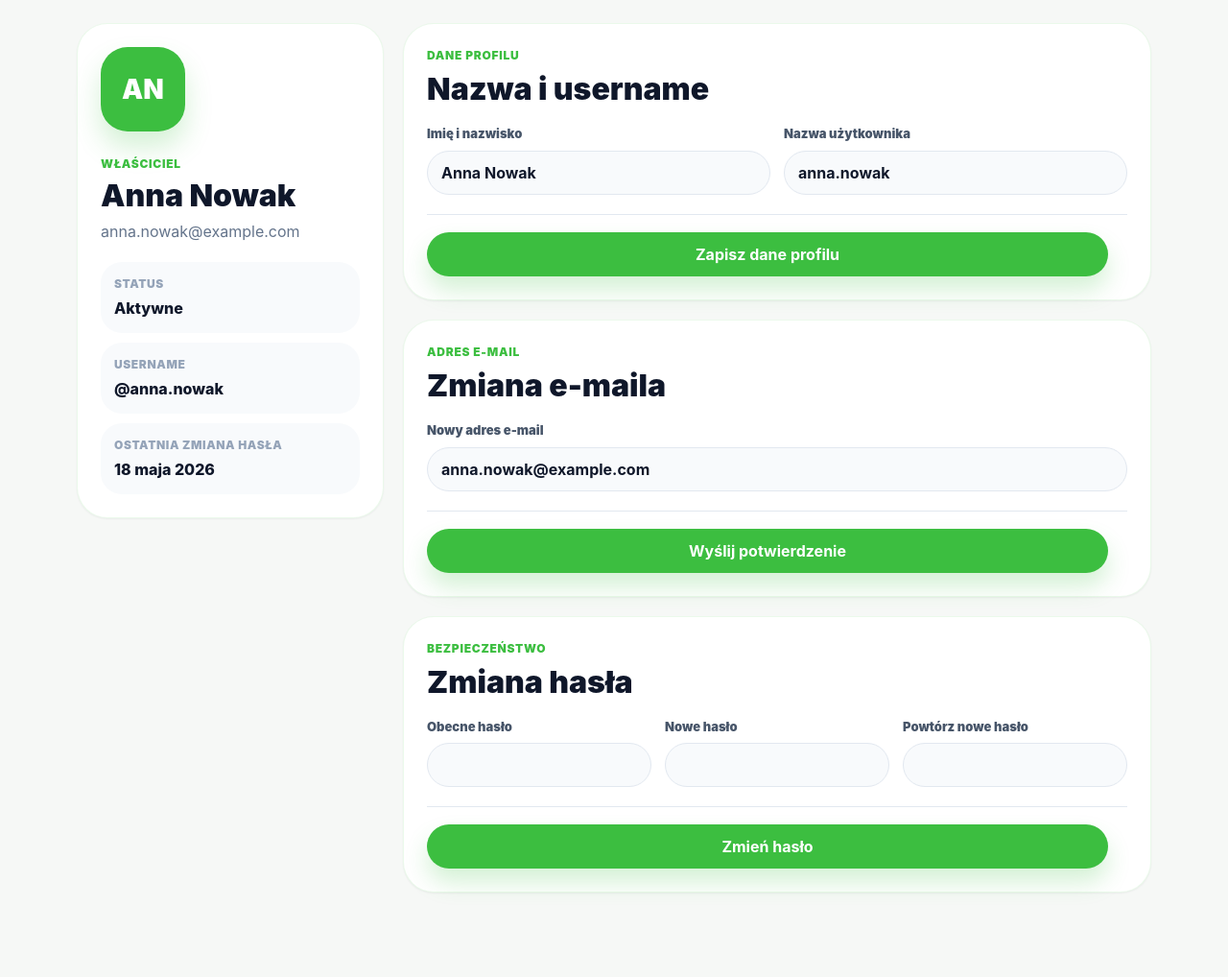
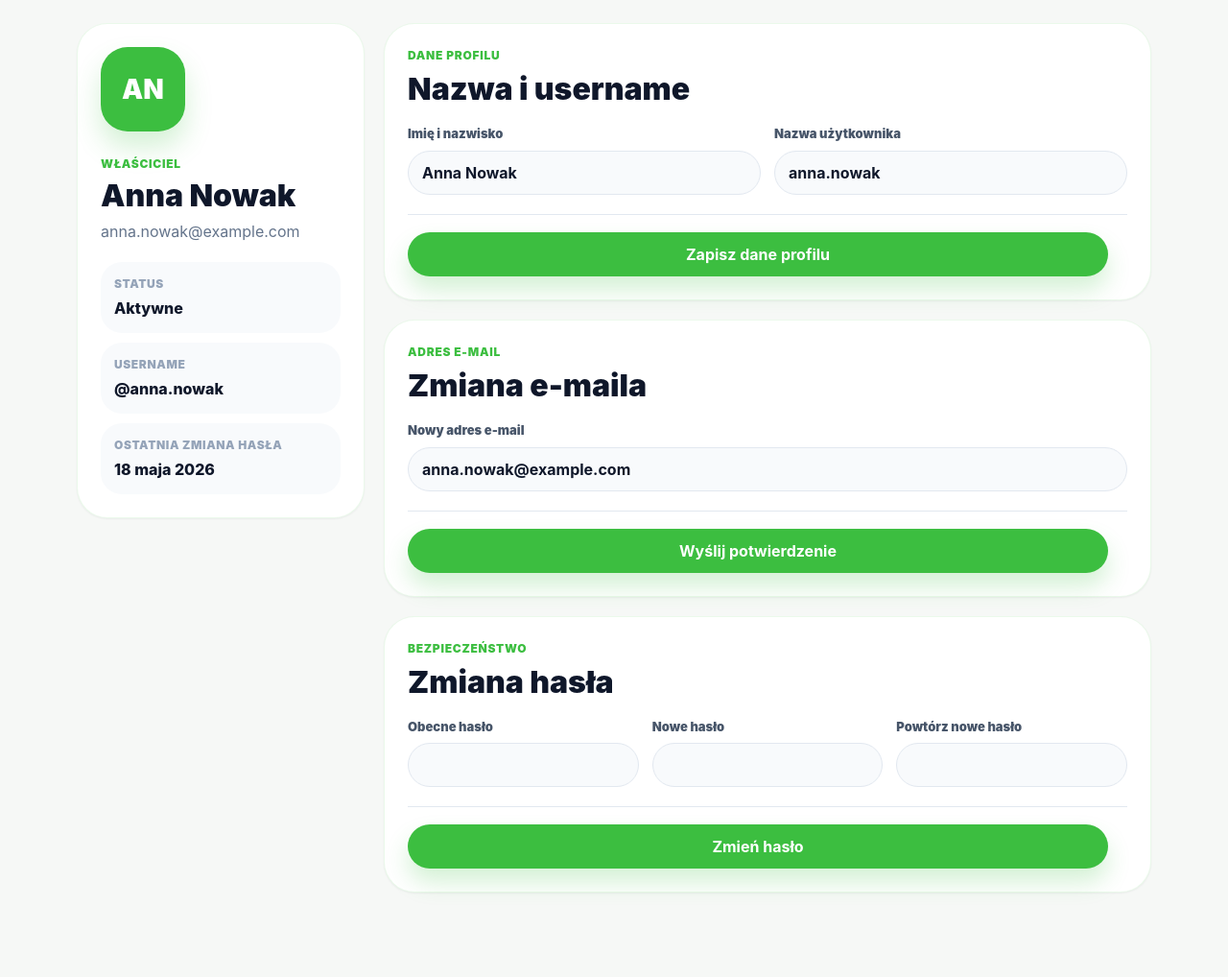
Before and after one commit to danielryz/meal-planner, a PHP site: page /settings in a window 1280 px wide. Shown: the part 202-1220 px from the top of the page at 96% size. Run offline with PHP 8.4, Linux system fonts and the light colour scheme.

Commit message:
fix(frontend): prevent settings summary overflow
- allow settings sidebars to shrink within their layout grid

- wrap long summary values such as notification email addresses

```diff
--- a/public/styles/views/notification-settings.css
+++ b/public/styles/views/notification-settings.css
@@ -79,7 +79,7 @@
 }
 
 .notification-content {
-  grid-template-columns: 320px minmax(0, 1fr);
+  grid-template-columns: minmax(0, 300px) minmax(0, 1fr);
   align-items: start;
 }
 
@@ -90,6 +90,7 @@
 .notification-summary,
 .notification-panel,
 .notification-card {
+  min-width: 0;
   border: 1px solid rgba(60, 190, 64, 0.1);
   border-radius: 32px;
   background: #ffffff;
@@ -104,6 +105,13 @@
 .notification-summary {
   position: sticky;
   top: 104px;
+}
+
+.notification-summary > *,
+.notification-summary h2,
+.notification-summary p {
+  min-width: 0;
+  overflow-wrap: anywhere;
 }
 
 .notification-summary__icon {
@@ -147,6 +155,7 @@
   color: #0f172a;
   font-weight: 800;
   margin: 0;
+  overflow-wrap: anywhere;
 }
 
 .notification-list {
--- a/public/styles/views/preferences.css
+++ b/public/styles/views/preferences.css
@@ -78,7 +78,7 @@
 }
 
 .preferences-content {
-  grid-template-columns: 320px minmax(0, 1fr);
+  grid-template-columns: minmax(0, 300px) minmax(0, 1fr);
   align-items: start;
 }
 
@@ -88,6 +88,7 @@
 
 .preferences-summary,
 .preferences-card {
+  min-width: 0;
   border: 1px solid rgba(60, 190, 64, 0.1);
   border-radius: 32px;
   background: #ffffff;
@@ -98,6 +99,13 @@
 .preferences-summary {
   position: sticky;
   top: 104px;
+}
+
+.preferences-summary > *,
+.preferences-summary h2,
+.preferences-summary p {
+  min-width: 0;
+  overflow-wrap: anywhere;
 }
 
 .preferences-summary__icon {
@@ -141,9 +149,11 @@
   color: #0f172a;
   font-weight: 800;
   margin: 0;
+  overflow-wrap: anywhere;
 }
 
 .preferences-panel {
+  min-width: 0;
   align-content: start;
 }
 
--- a/public/styles/views/settings.css
+++ b/public/styles/views/settings.css
@@ -78,7 +78,7 @@
 }
 
 .settings-content {
-  grid-template-columns: 320px minmax(0, 1fr);
+  grid-template-columns: minmax(0, 300px) minmax(0, 1fr);
   align-items: start;
 }
 
@@ -88,6 +88,7 @@
 
 .settings-summary,
 .settings-card {
+  min-width: 0;
   border: 1px solid rgba(60, 190, 64, 0.1);
   border-radius: 32px;
   background: #ffffff;
@@ -98,6 +99,13 @@
 .settings-summary {
   position: sticky;
   top: 104px;
+}
+
+.settings-summary > *,
+.settings-summary h2,
+.settings-summary p {
+  min-width: 0;
+  overflow-wrap: anywhere;
 }
 
 .settings-summary__avatar {
@@ -138,9 +146,11 @@
   color: #0f172a;
   font-weight: 800;
   margin: 0;
+  overflow-wrap: anywhere;
 }
 
 .settings-panels {
+  min-width: 0;
   display: grid;
   gap: 20px;
 }
```
